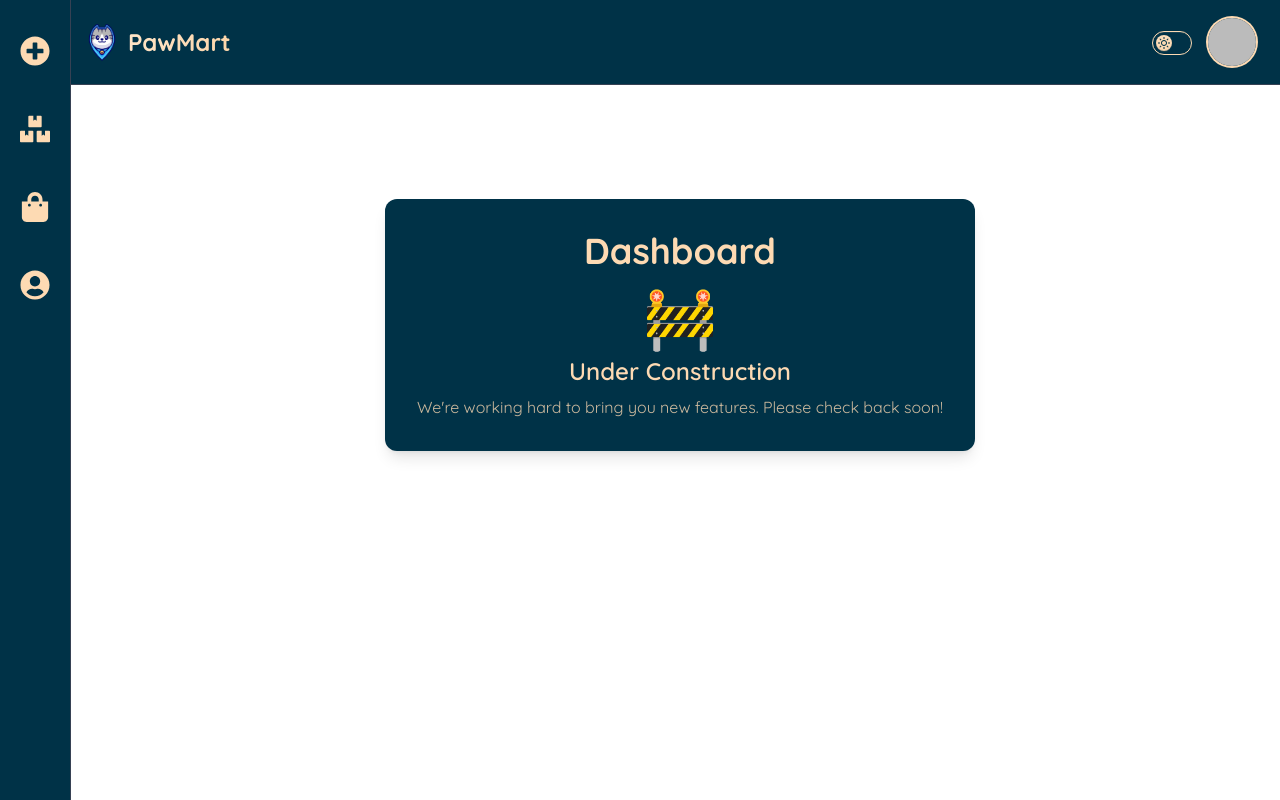
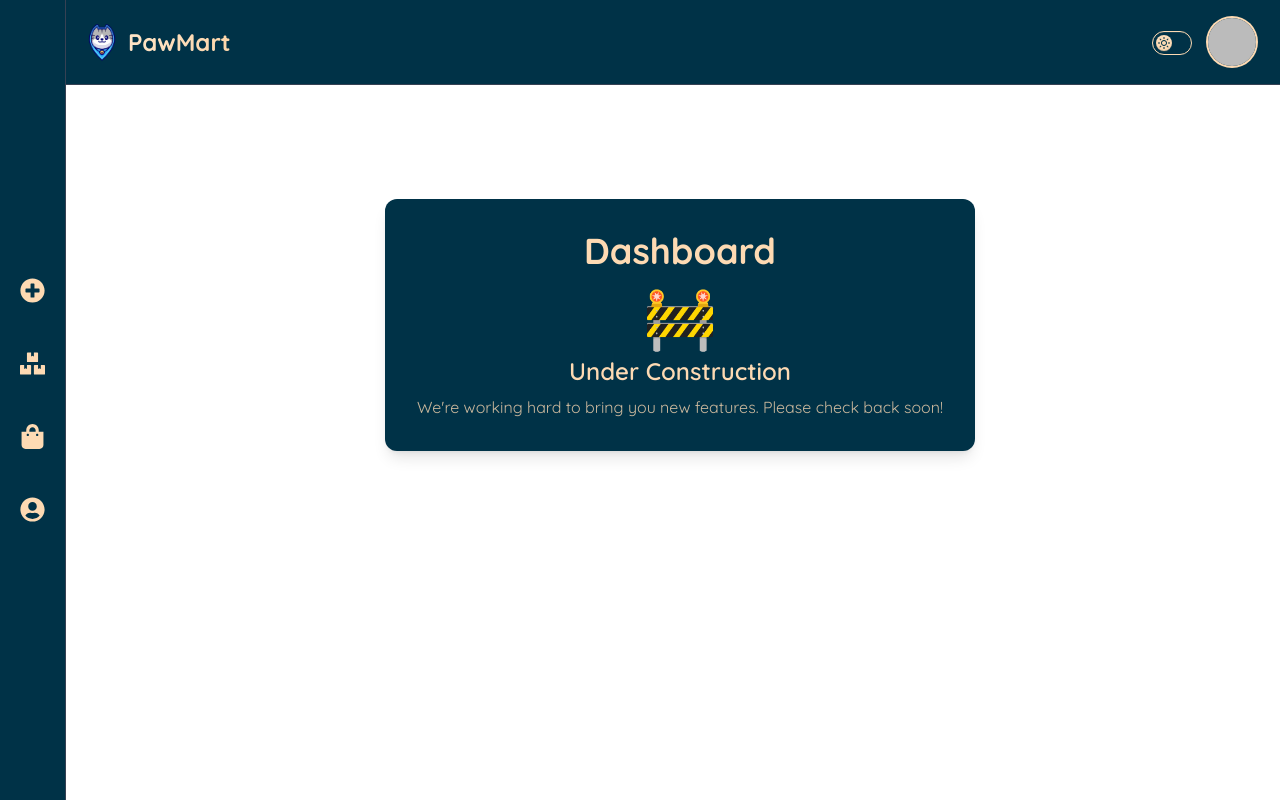
Before and after one commit to AtikHasan16/PawMart, a React (Vite) app: page /dashboard in a window 1280 px wide. Built offline with nearby package versions, Linux system fonts and the light colour scheme; no server answers; sample sign-in values are in the browser's storage.

Commit message:
feat: Implement dashboard layout with a fixed sidebar navigation.

```diff
--- a/src/Components/Dashboard/DashSide.jsx
+++ b/src/Components/Dashboard/DashSide.jsx
@@ -20,7 +20,7 @@ const DashSide = () => {
   ];
 
   return (
-    <aside className="fixed left-0 top-0 h-screen p-2 bg-primary border-r border-gray-700 flex flex-col items-center py-6 gap-6 z-10">
+    <aside className="fixed left-0 top-0 h-screen p-2 bg-primary border-r border-gray-700 flex flex-col items-center justify-center py-6 gap-6 z-10">
       {navItems.map((item) => (
         <NavLink
           key={item.to}
@@ -28,7 +28,7 @@ const DashSide = () => {
           className="flex items-center justify-center p-3 rounded-2xl text-secondary hover:bg-secondary/10 transition-colors"
           title={item.label}
         >
-          <item.icon size={30} />
+          <item.icon size={25} />
         </NavLink>
       ))}
     </aside>
--- a/src/Layouts/DashLayout.jsx
+++ b/src/Layouts/DashLayout.jsx
@@ -15,7 +15,7 @@ const DashLayout = () => {
         <DashNav />
 
         {/* Page Content */}
-        <main className="pl-20">
+        <main className="pl-16 md:pl-20">
           <Outlet />
         </main>
       </div>
```
